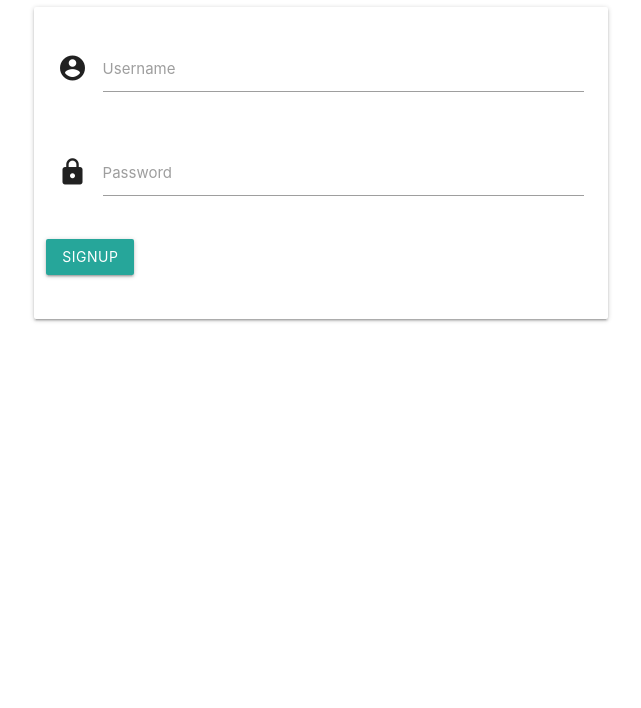
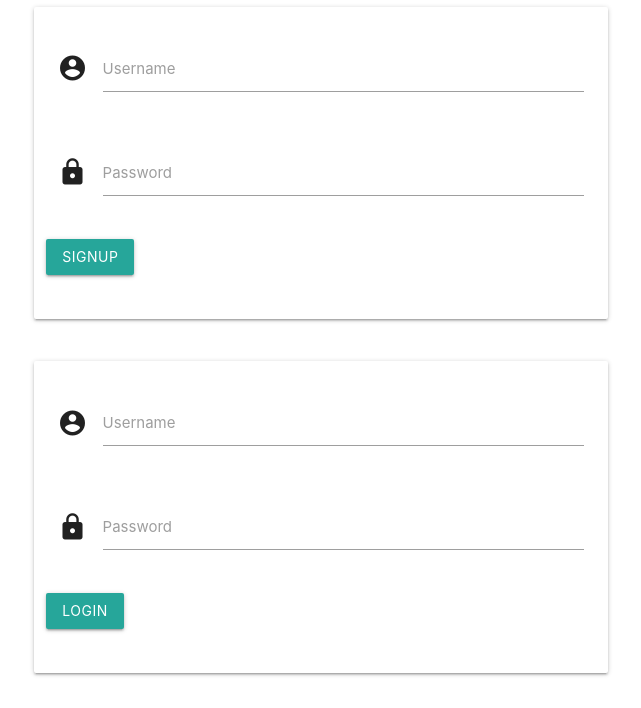
Before and after one commit to patrickaod/CineVault, a Flask app: page / in a window 1280 px wide. Shown: the part 184-892 px from the top of the page, without its empty margins (319-960 px from the left). Before the commit the page ends 506 px from the top, so only its background shows below. Run offline with Flask 3, Linux system fonts and the light colour scheme; some libraries are stand-ins or nearby versions.

Commit message:
Add login form

```diff
--- a/templates/index.html
+++ b/templates/index.html
@@ -53,5 +53,31 @@
       </form>
     </div>
   </div>
+  <div id="login-form" class="form-container">
+    <div class="row">
+      <form class="col s12 m8 offset-m2" method="POST" action="{{url_for('index')}}">
+        <input type="hidden" name="form_id" value="login">
+        <div class="card-panel">
+          <div class="row">
+            <div class="input-field col s12">
+              <i class="material-icons prefix">account_circle</i>
+              <input id="username-login" name="username" type="text" class="validate" required>
+              <label for="username-login">Username</label>
+            </div>
+          </div>
+          <div class="row">
+            <div class="input-field col s12">
+              <i class="material-icons prefix">lock</i>
+              <input id="password-login" name="password" type="password" class="validate" required>
+              <label for="password-login">Password</label>
+            </div>
+          </div>
+          <div class="row">
+            <button class="btn btn-primary" class="col s12 btn-large">Login</button>
+          </div>
+        </div>
+      </form>
+    </div>
+  </div>
 
 {% endblock %}
```
